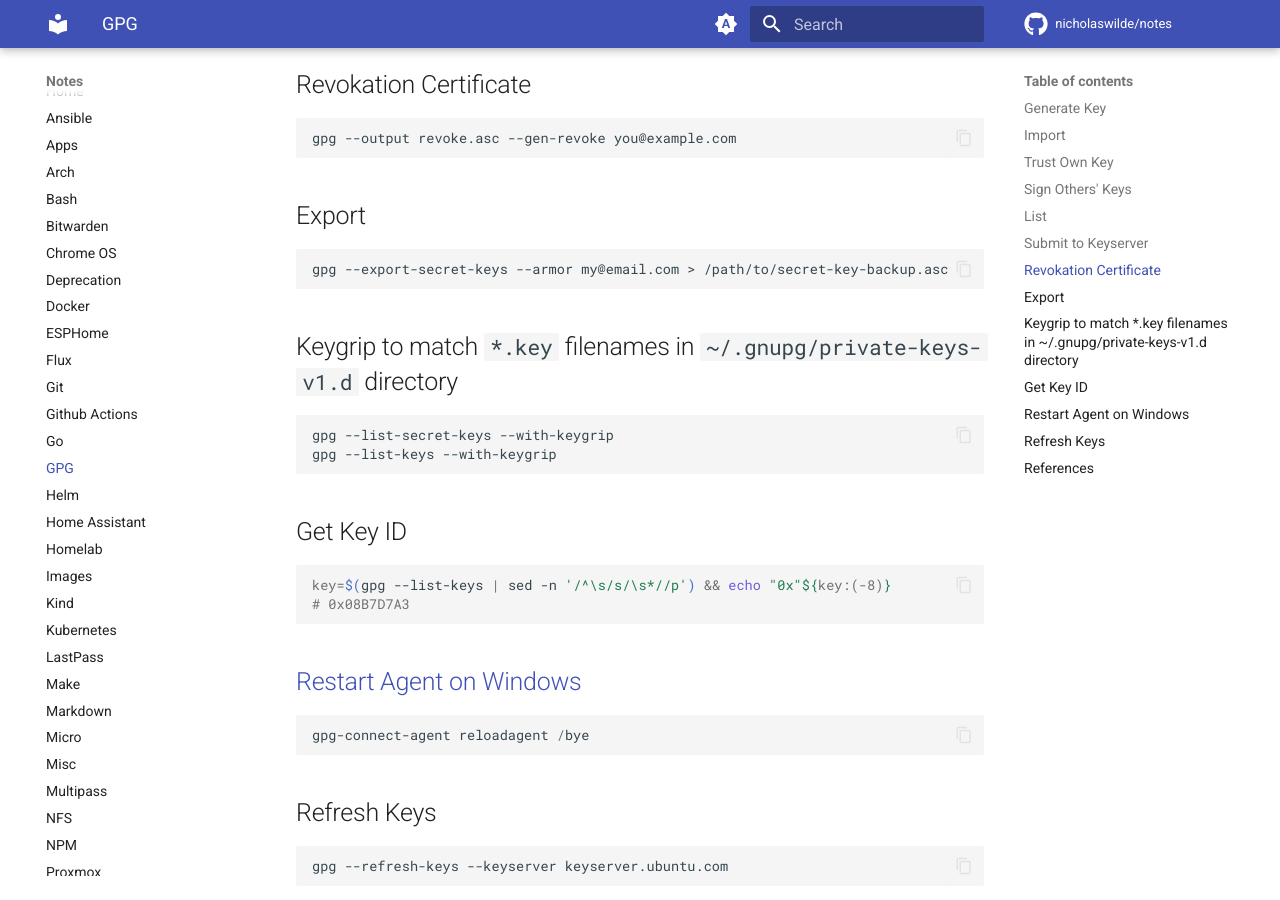
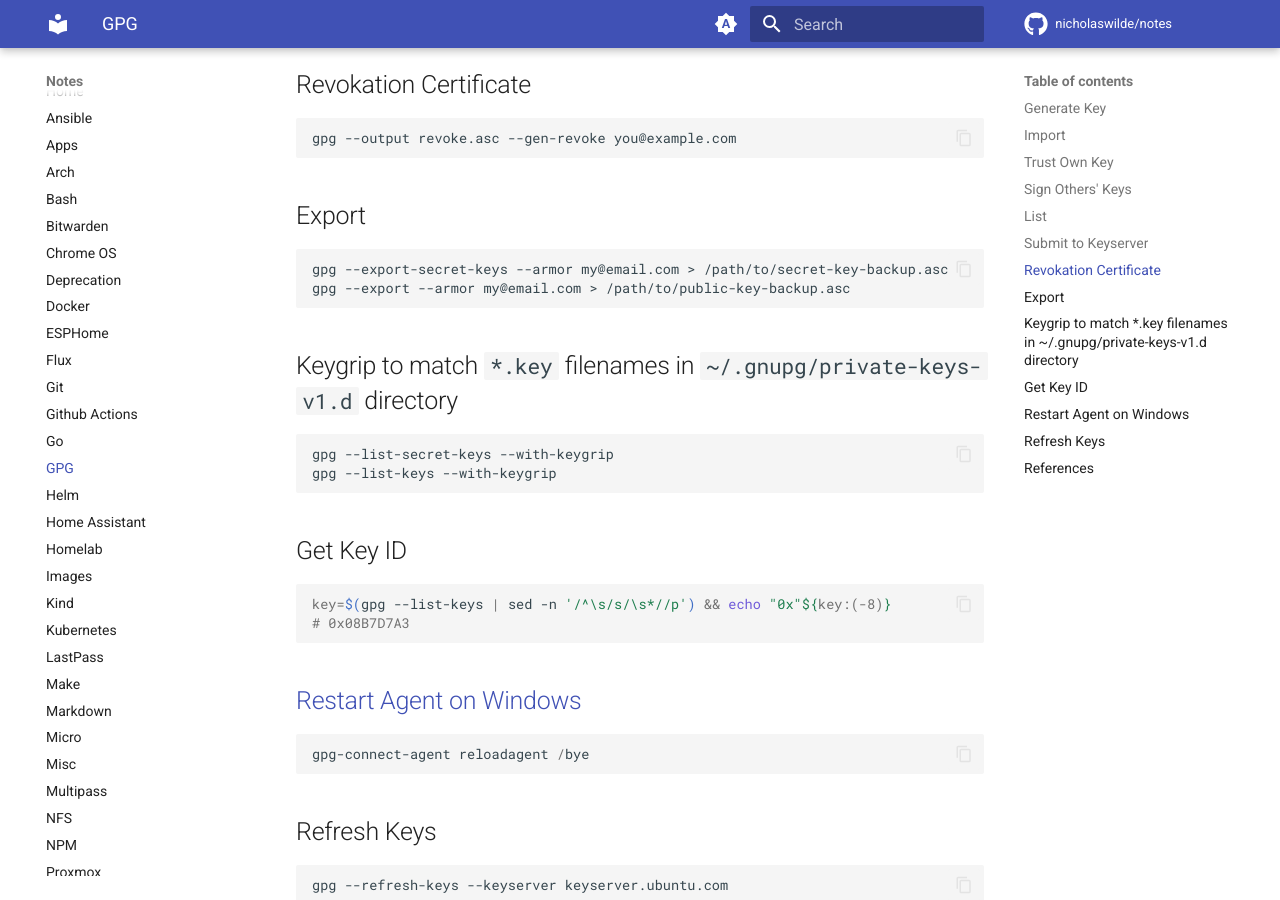
Before and after one commit to nicholaswilde/notes, an MkDocs documentation site: the page built from docs/gpg.md, in a window 1280 px wide and 900 px high, scrolled down 1471 px. Built offline with MkDocs 1.6.1 and Material for MkDocs 9.7.7, drawn with Linux system fonts in a browser that asks for light colours; emoji names are drawn with the system emoji font; comment, search, counter and statistics services are not loaded.

Commit message:
Update gpg.md

````diff
--- a/docs/gpg.md
+++ b/docs/gpg.md
@@ -79,6 +79,7 @@ gpg --output revoke.asc --gen-revoke you@example.com
 
 ```shell
 gpg --export-secret-keys --armor my@email.com > /path/to/secret-key-backup.asc
+gpg --export --armor my@email.com > /path/to/public-key-backup.asc
 ```
 
 ## Keygrip to match `*.key` filenames in `~/.gnupg/private-keys-v1.d` directory
````
